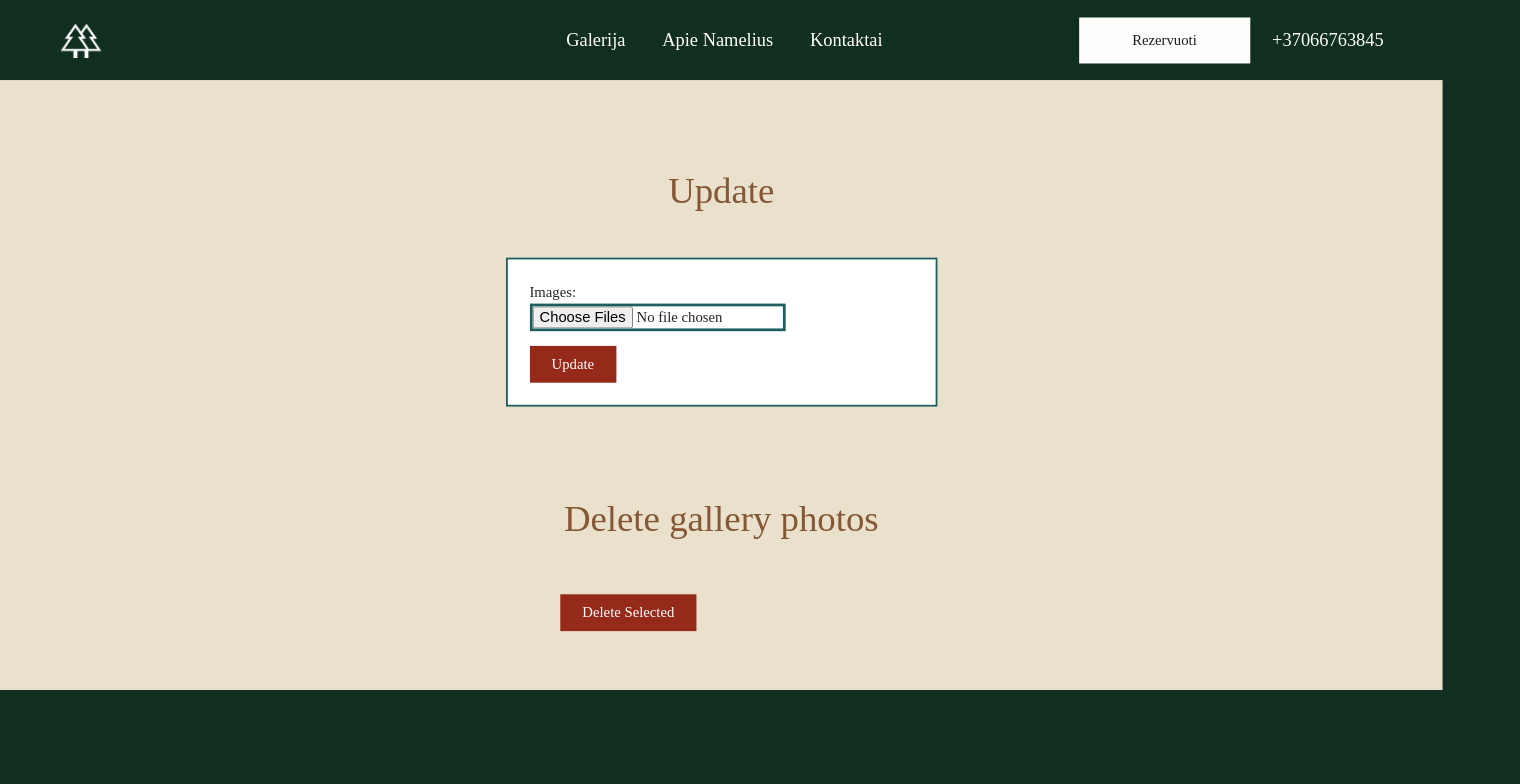
After one commit to stonyte1/misko_terapija, a Django app: page /moderator/gallery/ in a window 1520 px wide. The commit adds this page. Shown: the top 784 px of the page. Run offline with Django 4.2, Linux system fonts and the light colour scheme; the visitor is signed in with stand-in values (Sample User, id 1); data that the repository does not hold is empty.

Commit message:
Gallery update page made with style

```diff
--- a/misko_terapija/home/static/login.css
+++ b/misko_terapija/home/static/moderator.css
@@ -128,3 +128,43 @@
     font-weight: 400;
     line-height: normal;
 }
+
+
+.background-block h2 {
+    color: #865735;
+    font-family: 'PTSans-Bold';
+    font-size: 40px;
+    font-style: normal;
+    font-weight: 500;
+    line-height: normal;
+}
+
+.delete-gallery {
+    display: flex;
+    padding: 0px 64px;
+    flex-direction: column;
+    align-items: center;
+    gap: 16px;
+}
+
+.gallery {
+    display: flex;
+    align-items: flex-start;
+    gap: 16px;
+    margin-left: 50px;
+}
+
+.gallery-item {
+    margin-bottom: 10px;
+    gap: 20px;
+}
+
+.gallery img {
+    width: 160px;
+    height: 160px;
+    background: linear-gradient(0deg, rgba(0, 0, 0, 0.50) 0%, rgba(0, 0, 0, 0.50) 100%), url(<path-to-image>), lightgray -50.76px -68.1px / 163.451% 240% no-repeat;
+}
+
+.gallery form {
+    width: 400px;
+}
--- a/misko_terapija/home/templates/base.html
+++ b/misko_terapija/home/templates/base.html
@@ -9,7 +9,7 @@
     <link rel="stylesheet" href="{% static 'home.css' %}">
     <link rel="stylesheet" href="{% static 'house_reservation.css' %}">
     <link rel="stylesheet" href="{% static 'payment.css' %}">
-    <link rel="stylesheet" href="{% static 'login.css' %}">
+    <link rel="stylesheet" href="{% static 'moderator.css' %}">
     <link rel="stylesheet" href="{% static 'contacts.css' %}">
     <link rel="stylesheet" href="{% static 'gallery.css' %}">
     <link rel="stylesheet" href="https://cdn.jsdelivr.net/npm/flatpickr/dist/flatpickr.min.css">
--- a/misko_terapija/moderator/forms.py
+++ b/misko_terapija/moderator/forms.py
@@ -1,5 +1,6 @@
 from django import forms
 from home.models import House
+from gallery.models import Gallery
 
 
 class HouseForm(forms.ModelForm):
@@ -10,3 +11,8 @@ class HouseForm(forms.ModelForm):
 class LoginForm(forms.Form):
     username = forms.CharField(label='Username')
     password = forms.CharField(label='Password', widget=forms.PasswordInput)
+
+class GalleryForm(forms.ModelForm):
+    class Meta:
+        model = Gallery
+        fields = ('photo', )
--- /dev/null
+++ b/misko_terapija/moderator/templates/moderator/gallery_form.html
@@ -0,0 +1,32 @@
+{% extends 'base.html' %}
+{% load static %}
+{% block content %}
+<div class="background-block">
+    <div class="login">
+        <h2 class="login-heading">Update</h2>
+        <form method="POST" class="login-form" enctype="multipart/form-data">
+            {% csrf_token %}
+            <div>
+                <label for="id_images">Images:</label>
+                <input required name="images" id="id_images" type="file" multiple>
+            </div>
+            <button class="login-button" type="submit">Update</button>
+        </form>
+    </div>
+    <div class="delete-gallery">
+        <h2>Delete gallery photos</h2>
+        <div class="gallery">
+            <form method="POST">
+                {% csrf_token %}
+                <div class="gallery-item">
+                {% for image in images %}
+                    <img src="{{ image.photo.url }}">
+                    <input type="checkbox" name="image_ids" value="{{ image.id }}">
+                {% endfor %}
+                </div>
+                <button class="login-button" type="submit">Delete Selected</button>
+            </form>
+        </div>
+    </div>
+</div>
+{% endblock content %}
--- a/misko_terapija/moderator/urls.py
+++ b/misko_terapija/moderator/urls.py
@@ -5,4 +5,5 @@ urlpatterns = [
     path('<int:pk>/', views.HouseUpdateView.as_view(), name='house_form'),
     path('login/', views.login_view, name='login'),
     path('logout/', views.logout_view, name='logout'),
+    path('gallery/', views.GalleryUpdateView.as_view(), name="gallery-update")
 ]
--- a/misko_terapija/moderator/views.py
+++ b/misko_terapija/moderator/views.py
@@ -5,7 +5,8 @@ from django.contrib.auth.mixins import LoginRequiredMixin
 from django.urls import reverse_lazy
 from django.views import generic
 from home.models import House, Image
-from .forms import HouseForm, LoginForm
+from gallery.models import Gallery
+from .forms import HouseForm, LoginForm, GalleryForm
 
 
 class HouseUpdateView(generic.UpdateView, LoginRequiredMixin):
@@ -35,6 +36,25 @@ class HouseUpdateView(generic.UpdateView, LoginRequiredMixin):
         obj = get_object_or_404(queryset, pk=self.kwargs['pk'])
         return obj
 
+class GalleryUpdateView(LoginRequiredMixin, generic.View):
+    template_name = 'moderator/gallery_form.html'
+
+    def get(self, request):
+        images = Gallery.objects.all()
+        return render(request, self.template_name, {'images': images})
+
+    def post(self, request):
+        images = request.FILES.getlist('images')
+        image_ids = request.POST.getlist('image_ids')
+
+        for image_id in image_ids:
+            gallery = Gallery.objects.get(id=image_id)
+            gallery.delete()
+
+        for image in images:
+            gallery = Gallery.objects.create(photo=image)
+
+        return redirect('gallery')
 
 def login_view(request):
     if request.method == 'POST':
--- a/misko_terapija/reservation/templates/reservation/house_detail.html
+++ b/misko_terapija/reservation/templates/reservation/house_detail.html
@@ -133,7 +133,7 @@
             </div>
         </div>
         <div class="house-cover">
-            <img id="cover-image" src="{{ house.main_image.url }}" alt="Cover Image">
+            <img id="cover-image" src="{{ house.main_image.url }}">
             <div class="house-gallery">
                 <img src="{{ house.main_image.url }}" onclick="updateCoverImage('{{ house.main_image.url }}')">
                 {% for image in images %}
```
